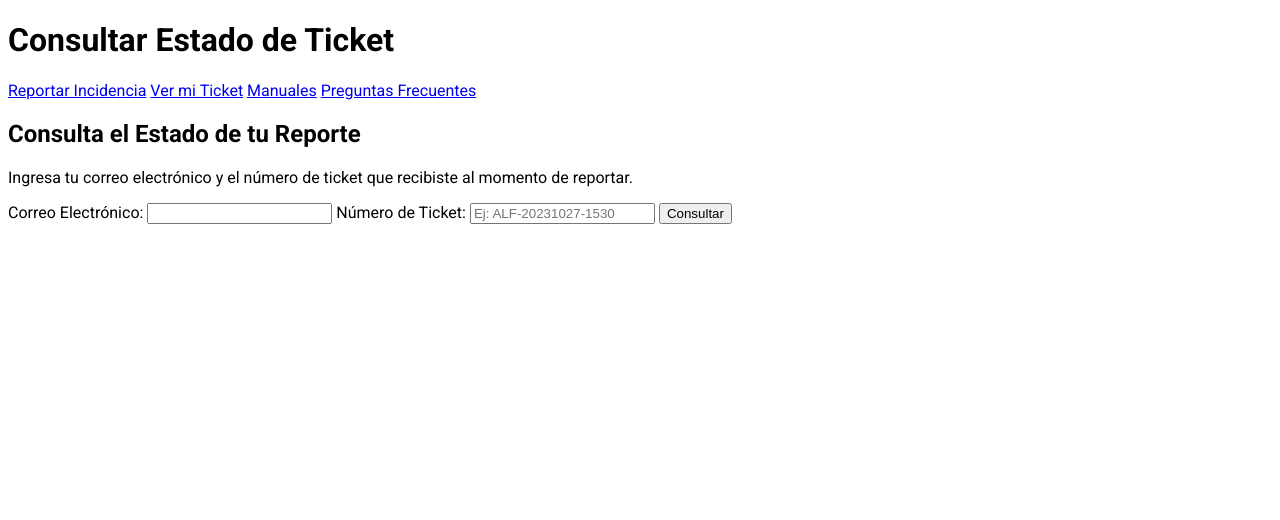
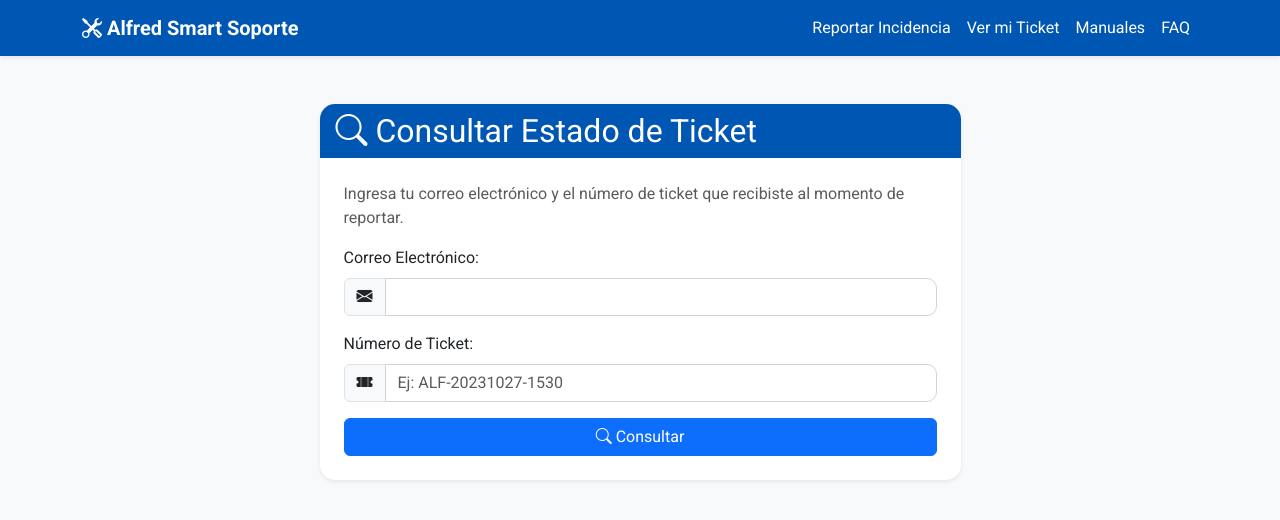
Before and after one commit to davidgarciabmx00-lgtm/soporte-alfred-smart, a website: page dashboard.html in a window 1280 px wide. Drawn offline with nearby package versions, Linux system fonts and the light colour scheme.

Commit message:
Update dashboard.html

```diff
--- a/dashboard.html
+++ b/dashboard.html
@@ -2,35 +2,80 @@
 <html lang="es">
 <head>
     <meta charset="UTF-8">
+    <meta name="viewport" content="width=device-width, initial-scale=1.0">
     <title>Estado de mi Ticket - Alfred Smart</title>
+    <!-- Bootstrap CSS -->
+    <link href="https://cdn.jsdelivr.net/npm/bootstrap@5.3.2/dist/css/bootstrap.min.css" rel="stylesheet">
+    <!-- Bootstrap Icons -->
+    <link rel="stylesheet" href="https://cdn.jsdelivr.net/npm/bootstrap-icons@1.11.1/font/bootstrap-icons.css">
     <link rel="stylesheet" href="css/style.css">
 </head>
-<body>
-    <header>
-        <h1>Consultar Estado de Ticket</h1>
-        <nav>
-            <a href="index.html">Reportar Incidencia</a>
-            <a href="dashboard.html">Ver mi Ticket</a>
-            <a href="manuales.html">Manuales</a>
-            <a href="faq.html">Preguntas Frecuentes</a>
-        </nav>
-    </header>
-    <main>
-        <h2>Consulta el Estado de tu Reporte</h2>
-        <p>Ingresa tu correo electrónico y el número de ticket que recibiste al momento de reportar.</p>
+<body class="bg-light">
+    <!-- Barra de Navegación (igual que en index.html) -->
+    <nav class="navbar navbar-expand-lg navbar-dark bg-primary shadow-sm">
+        <div class="container">
+            <a class="navbar-brand fw-bold" href="index.html">
+                <i class="bi bi-tools"></i> Alfred Smart Soporte
+            </a>
+            <button class="navbar-toggler" type="button" data-bs-toggle="collapse" data-bs-target="#navbarNav">
+                <span class="navbar-toggler-icon"></span>
+            </button>
+            <div class="collapse navbar-collapse" id="navbarNav">
+                <ul class="navbar-nav ms-auto">
+                    <li class="nav-item"><a class="nav-link" href="index.html">Reportar Incidencia</a></li>
+                    <li class="nav-item"><a class="nav-link active" href="dashboard.html">Ver mi Ticket</a></li>
+                    <li class="nav-item"><a class="nav-link" href="manuales.html">Manuales</a></li>
+                    <li class="nav-item"><a class="nav-link" href="faq.html">FAQ</a></li>
+                </ul>
+            </div>
+        </div>
+    </nav>
 
-        <form id="status-form">
-            <label for="email">Correo Electrónico:</label>
-            <input type="email" id="email" required>
+    <!-- Contenido Principal -->
+    <main class="container my-5">
+        <div class="row justify-content-center">
+            <div class="col-lg-7">
+                <div class="card shadow-sm">
+                    <div class="card-header bg-primary text-white">
+                        <h2 class="mb-0"><i class="bi bi-search"></i> Consultar Estado de Ticket</h2>
+                    </div>
+                    <div class="card-body p-4">
+                        <p class="text-muted">Ingresa tu correo electrónico y el número de ticket que recibiste al momento de reportar.</p>
 
-            <label for="ticket-id">Número de Ticket:</label>
-            <input type="text" id="ticket-id" placeholder="Ej: ALF-20231027-1530" required>
+                        <form id="status-form">
+                            <div class="row g-3 mb-3">
+                                <div class="col-12">
+                                    <label for="email" class="form-label">Correo Electrónico:</label>
+                                    <div class="input-group">
+                                        <span class="input-group-text"><i class="bi bi-envelope-fill"></i></span>
+                                        <input type="email" class="form-control" id="email" required>
+                                    </div>
+                                </div>
+                                <div class="col-12">
+                                    <label for="ticket-id" class="form-label">Número de Ticket:</label>
+                                    <div class="input-group">
+                                        <span class="input-group-text"><i class="bi bi-ticket-perforated-fill"></i></span>
+                                        <input type="text" class="form-control" id="ticket-id" placeholder="Ej: ALF-20231027-1530" required>
+                                    </div>
+                                </div>
+                            </div>
+                            <div class="d-grid">
+                                <button class="btn btn-primary" type="submit">
+                                    <i class="bi bi-search"></i> Consultar
+                                </button>
+                            </div>
+                        </form>
 
-            <button type="submit">Consultar</button>
-        </form>
+                        <!-- Aquí se mostrará el resultado -->
+                        <div id="ticket-status" class="mt-4" role="alert" style="display: none;"></div>
+                    </div>
+                </div>
+            </div>
+        </div>
+    </main>
 
-        <div id="ticket-status" style="margin-top: 20px;"></div>
-    </main>
     <script src="js/dashboard.js"></script>
+    <!-- Bootstrap JS Bundle -->
+    <script src="https://cdn.jsdelivr.net/npm/bootstrap@5.3.2/dist/js/bootstrap.bundle.min.js"></script>
 </body>
 </html>
```
